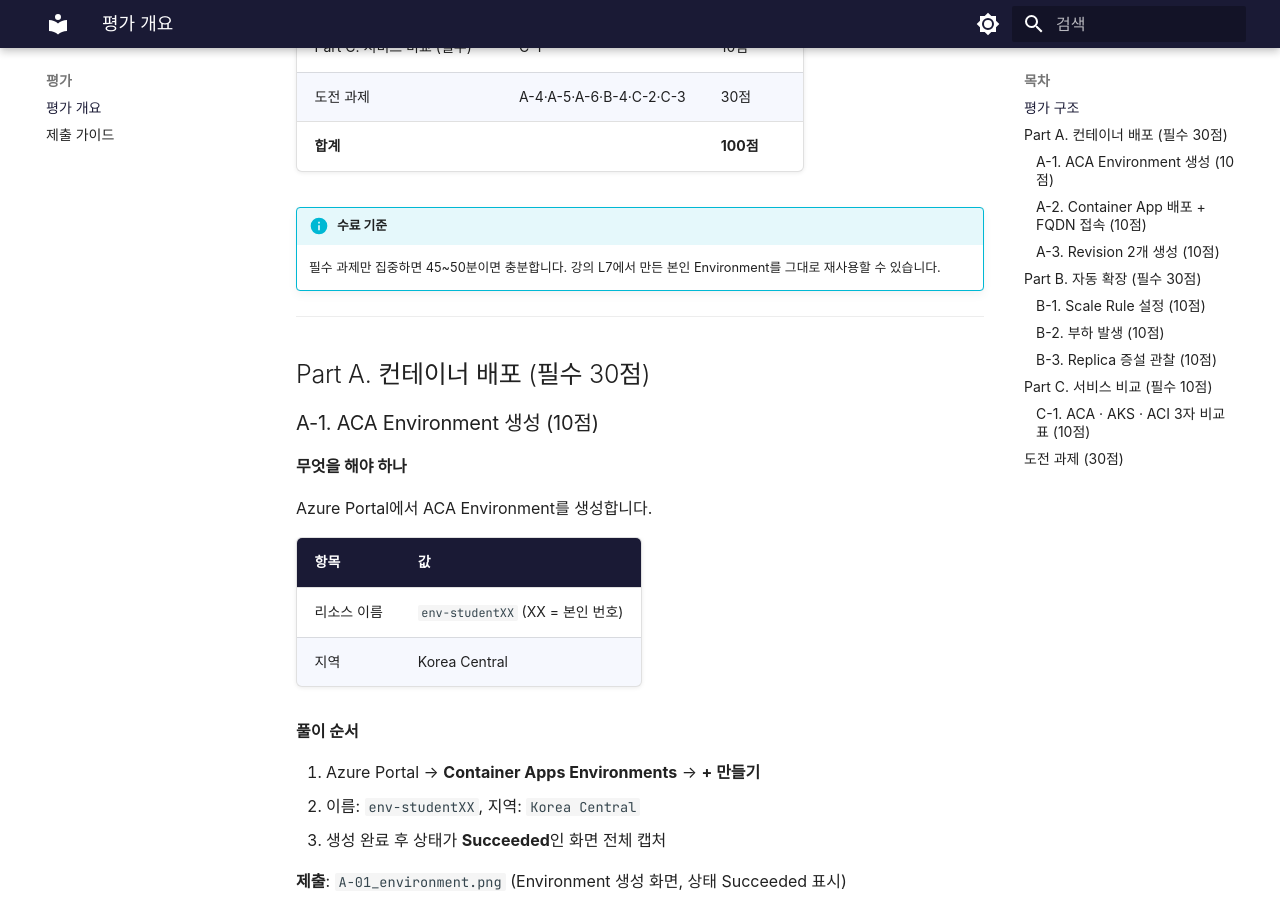
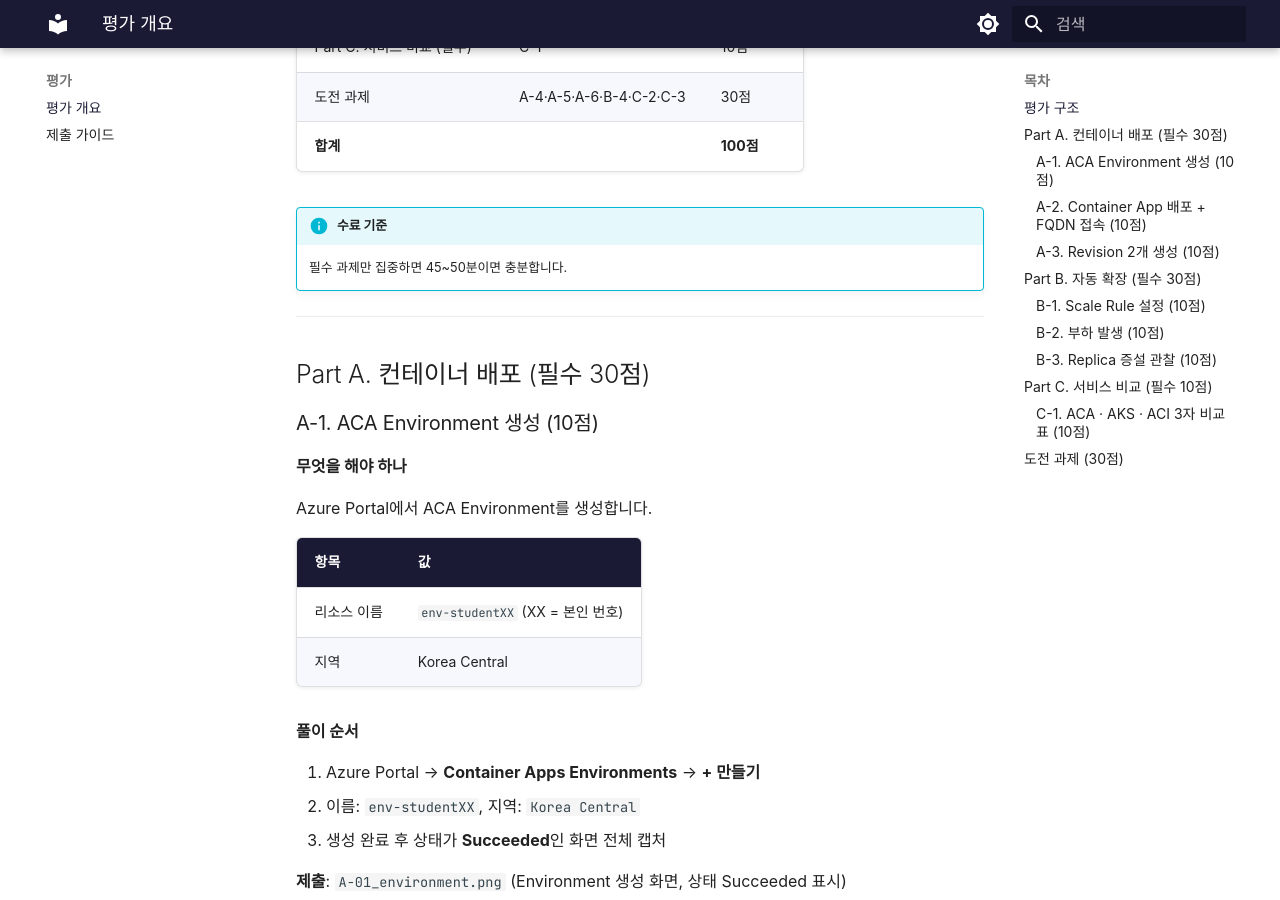
Before and after one commit to skilleat-labs/container-service-labs, an MkDocs documentation site: the page built from docs/evaluation/index.md, in a window 1280 px wide and 900 px high, scrolled down 611 px. Built offline with MkDocs 1.6.1 and Material for MkDocs 9.7.7, drawn with Linux system fonts in a browser that asks for light colours; some web fonts are replaced.

Commit message:
remove: Environment 재사용 안내 문구 삭제
Co-Authored-By: Claude Sonnet 4.6 <noreply@anthropic.com>

```diff
--- a/docs/evaluation/index.md
+++ b/docs/evaluation/index.md
@@ -19,7 +19,6 @@
 
 !!! info "수료 기준"
     필수 과제만 집중하면 45~50분이면 충분합니다.
-    강의 L7에서 만든 본인 Environment를 그대로 재사용할 수 있습니다.
 
 ---
 
```
